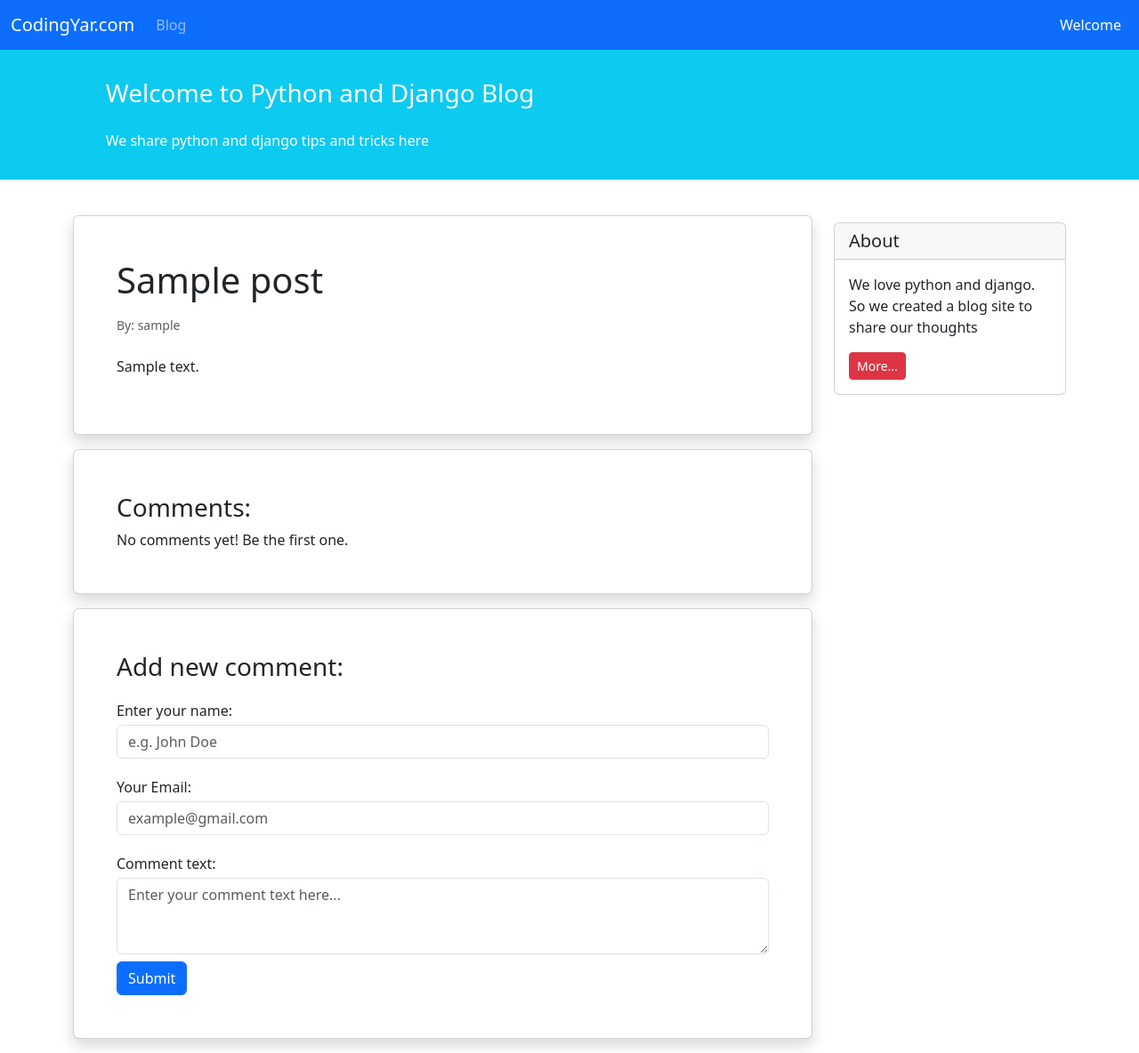
After one commit to VahidRajabi-2000-5/WebLog, a Django app: page /blog/1/ in a window 1280 px wide. The commit adds this page. Shown: the whole page at 89% size. Run offline with Django 4.2, Linux system fonts and the light colour scheme; tables that the repository leaves empty hold one stand-in row (values such as "Sample post").

Commit message:
create post detail view custom page404

```diff
--- /dev/null
+++ b/blog/templates/blog/post_detail.html
@@ -0,0 +1,69 @@
+{% extends '_base.html' %}
+
+{% block title %}{{post.title}}{% endblock title %}
+
+{% block content %}
+<div class="container mt-4">
+  <div class="row">
+    <div class="col-9">
+      <div class="card shadow my-3 p-5">
+        <h1>{{post.title}}</h1>
+        <p class="small text-muted mt-2">By: {{post.author}}</p>
+        <p class="mt-2">{{post.text}}</p>
+      </div>
+
+      <div class="card shadow my-3 p-5">
+        <h3>Comments:</h3>
+        No comments yet! Be the first one.
+      </div>
+
+      <div class="card shadow my-3 p-5">
+        <h3>Add new comment:</h3>
+        <form method="POST">
+          <div class="form-group py-2">
+            <label class="py-1" for="author_name">Enter your name:</label>
+            <input
+              type="text"
+              class="form-control"
+              placeholder="e.g. John Doe"
+              name="author_name"
+            />
+          </div>
+          <div class="form-group py-2">
+            <label class="py-1" for="email">Your Email:</label>
+            <input
+              type="email"
+              class="form-control"
+              placeholder="example@gmail.com"
+              name="email"
+            />
+          </div>
+          <div class="form-group py-2">
+            <label class="py-1" for="comment_text">Comment text:</label>
+            <textarea
+              class="form-control"
+              name="text"
+              rows="3"
+              placeholder="Enter your comment text here..."
+            ></textarea>
+          </div>
+          <button type="submit" class="btn btn-primary">Submit</button>
+        </form>
+      </div>
+    </div>
+    <div class="col-3">
+      <div class="card my-4">
+        <h5 class="card-header">About</h5>
+        <div class="card-body">
+          <p class="card-text">
+            We love python and django. So we created a blog site to share our
+            thoughts
+          </p>
+          <a href="#" class="btn btn-sm btn-danger"> More... </a>
+        </div>
+      </div>
+    </div>
+  </div>
+</div>
+
+{% endblock content %}
--- a/blog/urls.py
+++ b/blog/urls.py
@@ -4,5 +4,7 @@ from . import views
 
 
 urlpatterns = [
-    path('',views.post_list_view,name='posts_list')
+    path('',views.post_list_view,name='posts_list'),
+    path('<int:pk>/',views.post_detail_view,name='post_detail'),
+
 ]
--- a/blog/views.py
+++ b/blog/views.py
@@ -1,7 +1,17 @@
-from django.shortcuts import render
+from django.shortcuts import render,get_object_or_404
 
 from .models import Post
 
 def post_list_view(request):
-    posts = Post.objects.all().filter(status='Pub')
+    posts = Post.objects.filter(status='Pub').order_by('-datetime_modified')
     return render(request,'blog/posts_list.html',{"posts":posts})
+
+
+
+def post_detail_view(request,pk):
+    post = get_object_or_404(Post,pk=pk)
+    return render(request,'blog/post_detail.html',{"post":post})
+
+
+# def handling_404(request,exception):
+#     return render (request,'blog/404.html')
--- a/config/urls.py
+++ b/config/urls.py
@@ -17,8 +17,13 @@ Including another URLconf
 from django.contrib import admin
 from django.urls import path,include
 
+# from blog.views import handling_404
+
 urlpatterns = [
     path('admin/', admin.site.urls),
     path('blog/',include('blog.urls')),
 
 ]
+
+# handler404=handling_404
+# handler404='blog.views.handling_404'
--- a/templates/_base.html
+++ b/templates/_base.html
@@ -1,12 +1,57 @@
 <!DOCTYPE html>
 <html lang="en">
   <head>
-  <meta charset="UTF-8">
-  <meta http-equiv="X-UA-Compatible" content="IE=edge">
-  <meta name="viewport" content="width=device-width, initial-scale=1.0">
+    <meta charset="utf-8" />
+    <meta name="viewport" content="width=device-width, initial-scale=1" />
     <title>{% block title %}{% endblock title %}</title>
+    <link
+      href="https://cdn.jsdelivr.net/npm/bootstrap@5.3.0/dist/css/bootstrap.min.css"
+      rel="stylesheet"
+      integrity="sha384-9ndCyUaIbzAi2FUVXJi0CjmCapSmO7SnpJef0486qhLnuZ2cdeRhO02iuK6FUUVM"
+      crossorigin="anonymous"
+    />
   </head>
   <body>
+    <nav class="navbar navbar-expand-lg navbar-dark bg-primary">
+      <div class="container-fluid">
+        <a class="navbar-brand" href="#">CodingYar.com</a>
+        <button
+          class="navbar-toggler"
+          type="button"
+          data-bs-toggle="collapse"
+          data-bs-target="#navbarNavAltMarkup"
+          aria-controls="navbarNavAltMarkup"
+          aria-expanded="false"
+          aria-label="Toggle navigation"
+        >
+          <span class="navbar-toggler-icon"></span>
+        </button>
+        <div class="collapse navbar-collapse" id="navbarNavAltMarkup">
+          <div class="navbar-nav">
+            <a class="nav-link" href="{% url 'posts_list' %}">Blog</a>
+          </div>
+        </div>
+        <div class="mx-2 text-white">Welcome</div>
+      </div>
+    </nav>
+    <div class="container-fluid bg-info">
+      <div class="row py-3">
+        <div class="col-md-8 col-md-10 mx-auto">
+          <h3 class="my-4 mt-3 text-white">
+            Welcome to Python and Django Blog
+          </h3>
+          <p class="text-light">
+            We share python and django tips and tricks here
+          </p>
+        </div>
+      </div>
+    </div>
+
     {% block content %}{% endblock content %}
+    <script
+      src="https://cdn.jsdelivr.net/npm/bootstrap@5.3.0/dist/js/bootstrap.bundle.min.js"
+      integrity="sha384-geWF76RCwLtnZ8qwWowPQNguL3RmwHVBC9FhGdlKrxdiJJigb/j/68SIy3Te4Bkz"
+      crossorigin="anonymous"
+    ></script>
   </body>
 </html>
```
Also changed, not shown: blog/templates/blog/posts_list.html (+32 -6 lines), templates/404.html (added, +12 -0 lines). Lines whose indentation alone changed are shown as unchanged.
